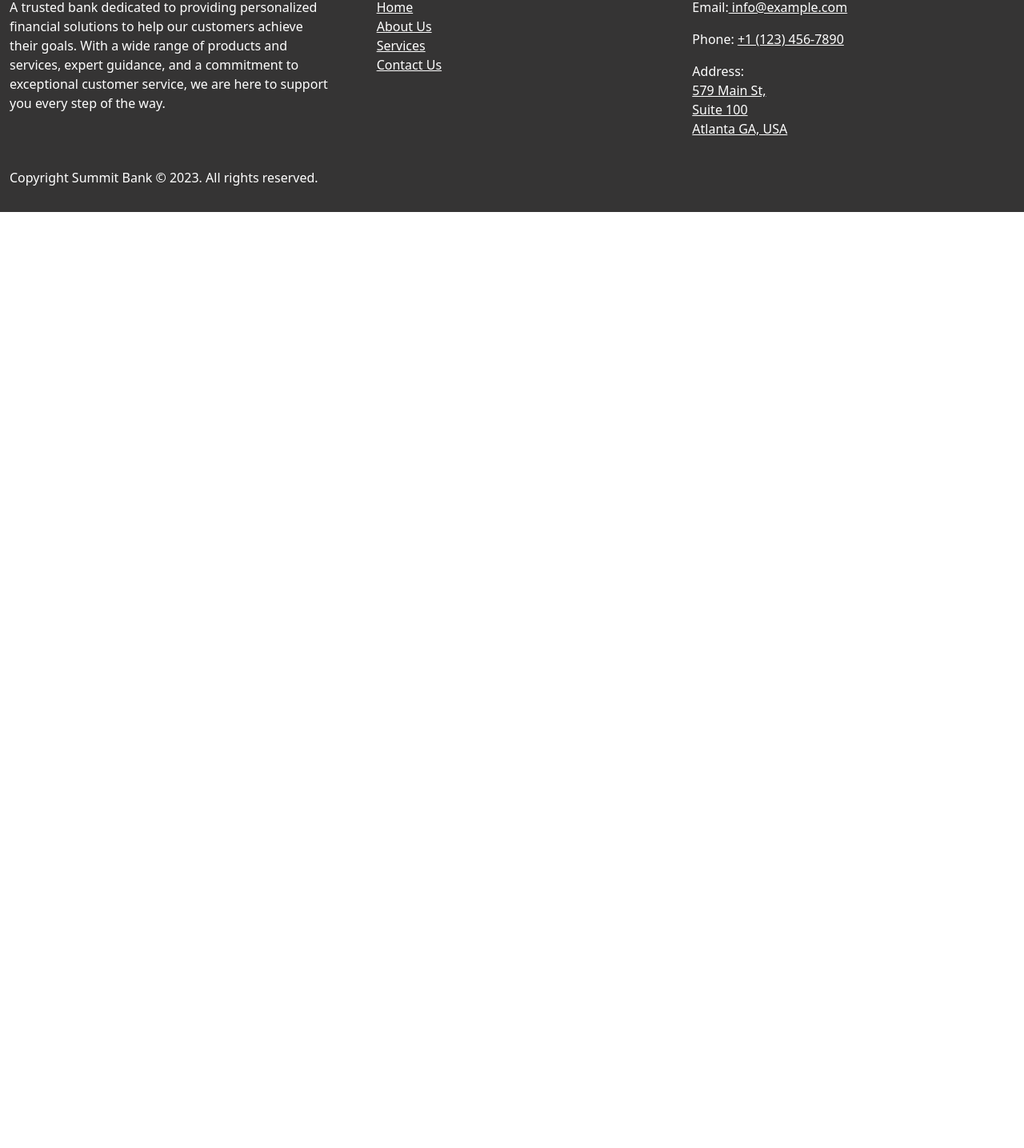
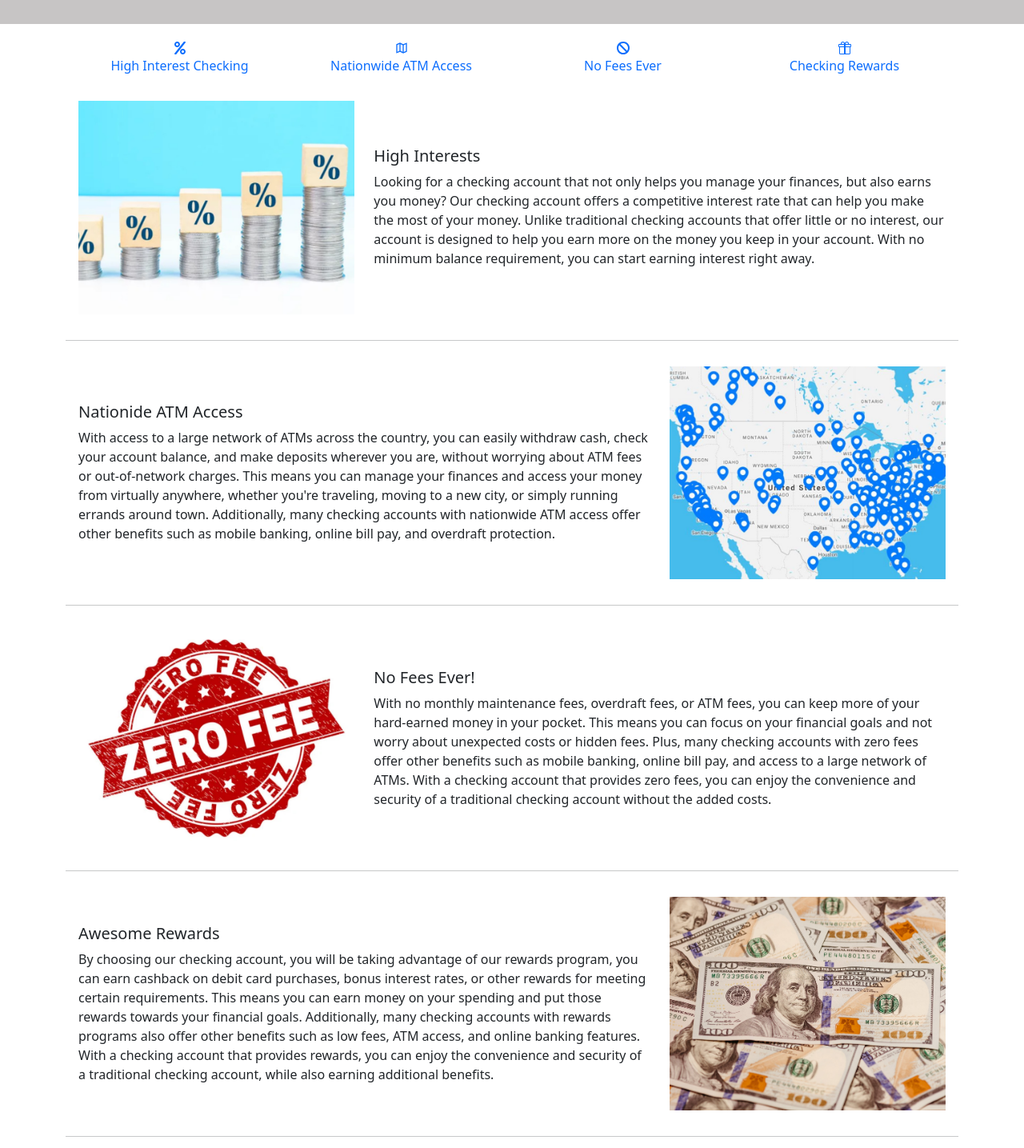
Before and after one commit to MoisesFC/summit-bank, a React (Create React App) app: page /checking in a window 1280 px wide. Shown: the part 280-1715 px from the top of the page at 80% size. Before the commit the page ends 800 px from the top, so only its background shows below. Built offline with nearby package versions, Linux system fonts and the light colour scheme.

Commit message:
finished checking account page

```diff
--- a/package.json
+++ b/package.json
@@ -10,6 +10,7 @@
     "react": "^18.2.0",
     "react-bootstrap": "^2.8.0",
     "react-dom": "^18.2.0",
+    "react-icons": "^4.10.1",
     "react-router-dom": "^6.14.2",
     "react-scripts": "5.0.1",
     "web-vitals": "^2.1.4"
--- a/src/App.css
+++ b/src/App.css
@@ -134,3 +134,39 @@
 .Carousel.Caption a {
   color: white;
 }
+
+.chekingJumbotron {
+  height: 400px;
+  background-color: lightgray;
+}
+
+
+.jumbotron{
+  background-color: #c7c5c5;
+}
+
+
+.no-underline {
+  text-decoration: none;
+}
+
+.custom-card .card{
+  border: none;
+}
+
+.custom-card-body {
+  display: flex;
+  flex-direction: column;
+  justify-content: center;
+  align-items: center;
+}
+
+.custom-image {
+  max-width: 700px;
+  max-height: 700px;
+}
+/*
+.d-flex {
+  max-width: 700px;
+  text-align: center;
+} */
--- a/src/components/Footer.js
+++ b/src/components/Footer.js
@@ -35,7 +35,7 @@ const Footer = () => {
           </Row>
           <br/>
           <Row>
-            <h6>Copyright Summit Bank © 2023. All rights reserved.</h6>
+            <h6 style={{textAlign: 'center'}}>  Copyright Summit Bank © 2023. All rights reserved.</h6>
           </Row>
         </Container>
       </footer>
--- a/src/components/Header.js
+++ b/src/components/Header.js
@@ -16,8 +16,8 @@ const Header = () => {
           alt="React Bootstrap logo"
         />
       </Navbar.Brand>
-      <Navbar.Toggle style={{ margin: '10px' }} className="toggler-icon" aria-controls="basic-navbar-nav" />
-      <Navbar.Collapse id="basic-navbar-nav">
+      <Navbar.Toggle style={{ margin: '10px'}} className="toggler-icon" aria-controls="basic-navbar-nav" />
+      <Navbar.Collapse id="basic-navbar-nav" style={{textAlign: 'center' }}>
         <Nav className="me-auto">
           <Nav.Link as={NavLink} to="/" exact activeClassName="active-link" className="link-white">
             Home
--- a/src/pages/CheckingPage.js
+++ b/src/pages/CheckingPage.js
@@ -1,9 +1,158 @@
 import React from "react";
+import { Card, Row, Col, Container, Button } from 'react-bootstrap';
+import { FaPercent } from 'react-icons/fa';
+import { RiMap2Line } from 'react-icons/ri';
+import { ImBlocked } from 'react-icons/im';
+import { BsGift } from 'react-icons/bs';
+import highIntImage from "../img/highInterest.jpg";
+import usMapImg from "../img/usBannk.jpg";
+import zeroFeeImage from "../img/zeroFees.jpg";
+import rewardDollarImg from "../img/rewards.jpg";
+
 
 const CheckingPage = () => {
-return(
-    <h1>Checking Page</h1>
-)
+    return (
+        <Container fluid className="p-0">
+            <div className="container-fluid text-dark p-3 jumbotron">
+                <div className="container p-3">
+                    <h1 className="display-3" ><strong>Summit Premium® Checking</strong></h1>
+                    <hr />
+                    <a href="#" className="btn btn-success">Open Account</a>
+                </div>
+            </div>
+            <Row className="container p-3 m-auto">
+                <Col col={3} className="text-center">
+                    <a href="#" className="no-underline">
+                        <FaPercent />
+                        <br className="brIcon" />
+                        High Interest Checking
+                    </a>
+                </Col>
+                <Col col={3} className="text-center">
+                    <a href="#" className="no-underline">
+                        <RiMap2Line />
+                        <br className="brIcon" />
+                        Nationwide ATM Access
+                    </a>
+                </Col>
+                <Col col={3} className="text-center">
+                    <a href="#" className="no-underline">
+                        <ImBlocked />
+                        <br className="brIcon" />
+                        No Fees Ever
+                    </a>
+                </Col>
+                <Col col={3} className="text-center">
+                    <a href="#" className="no-underline">
+                        <BsGift />
+                        <br className="brIcon" />
+                        Checking Rewards
+                    </a>
+                </Col>
+            </Row>
+
+            <Card className="custom-card container border-0">
+                <Card.Body className="custom-card-body">
+                    <Row>
+                        <Col md={4} className="text-left align-self-center">
+                            <img
+                                src={highIntImage}
+                                alt="Sample"
+                                className="img-fluid custom-image"
+                            />
+                        </Col>
+                        <Col md={8} className="text-left align-self-center">
+                            <Card.Title>High Interests</Card.Title>
+                            <Card.Text>
+                                Looking for a checking account that not only helps you manage your finances, but also earns you money? Our checking account offers a competitive interest rate that can help you make the most of your money. Unlike traditional checking accounts that offer little or no interest, our account is designed to help you earn more on the money you keep in your account. With no minimum balance requirement, you can start earning interest right away.
+                            </Card.Text>
+                        </Col>
+                    </Row>
+                </Card.Body>
+                <hr />
+            </Card>
+            <Card className="custom-card container border-0">
+                <Card.Body className="custom-card-body">
+                    <Row>
+                        <Col md={4} className="text-center d-md-none">
+                            <img
+                                src={usMapImg}
+                                alt="Sample"
+                                className="img-fluid custom-image"
+                            />
+                        </Col>
+                        <Col md={8} className="text-left align-self-center">
+                            <Card.Title>Nationide ATM Access</Card.Title>
+                            <Card.Text>
+                                With access to a large network of ATMs across the country, you can easily withdraw cash, check your account balance, and make deposits wherever you are, without worrying about ATM fees or out-of-network charges. This means you can manage your finances and access your money from virtually anywhere, whether you're traveling, moving to a new city, or simply running errands around town. Additionally, many checking accounts with nationwide ATM access offer other benefits such as mobile banking, online bill pay, and overdraft protection.
+                            </Card.Text>
+                        </Col>
+                        <Col md={4} className="text-left align-self-center">
+                            <img
+                                src={usMapImg}
+                                alt="Sample"
+                                className="img-fluid custom-image"
+                            />
+                        </Col>
+                    </Row>
+                </Card.Body>
+                <hr />
+            </Card>
+            <Card className="custom-card container border-0">
+                <Card.Body className="custom-card-body">
+                    <Row>
+                        <Col md={4} className="text-left align-self-center">
+                            <img
+                                src={zeroFeeImage}
+                                alt="Sample"
+                                className="img-fluid custom-image"
+                            />
+                        </Col>
+                        <Col md={8} className="text-left align-self-center">
+                            <Card.Title>No Fees Ever!</Card.Title>
+                            <Card.Text>
+                                With no monthly maintenance fees, overdraft fees, or ATM fees, you can keep more of your hard-earned money in your pocket. This means you can focus on your financial goals and not worry about unexpected costs or hidden fees. Plus, many checking accounts with zero fees offer other benefits such as mobile banking, online bill pay, and access to a large network of ATMs. With a checking account that provides zero fees, you can enjoy the convenience and security of a traditional checking account without the added costs.
+                            </Card.Text>
+                        </Col>
+                    </Row>
+                </Card.Body>
+                <hr />
+            </Card>
+            <Card className="custom-card container border-0">
+                <Card.Body className="custom-card-body">
+                    <Row>
+                        <Col md={4} className="text-center d-md-none">
+                            <img
+                                src={rewardDollarImg}
+                                alt="Sample"
+                                className="img-fluid custom-image"
+                            />
+                        </Col>
+                        <Col md={8} className="text-left align-self-center">
+                            <Card.Title>Awesome Rewards</Card.Title>
+                            <Card.Text>
+                            By choosing our checking account, you will be taking advantage of our rewards program, you can earn cashback on debit card purchases, bonus interest rates, or other rewards for meeting certain requirements. This means you can earn money on your spending and put those rewards towards your financial goals. Additionally, many checking accounts with rewards programs also offer other benefits such as low fees, ATM access, and online banking features. With a checking account that provides rewards, you can enjoy the convenience and security of a traditional checking account, while also earning additional benefits.
+                            </Card.Text>
+                        </Col>
+                        <Col md={4} className="text-center d-none d-md-flex align-items-center">
+                            <img
+                                src={rewardDollarImg}
+                                alt="Sample"
+                                className="img-fluid custom-image"
+                            />
+                        </Col>
+                    </Row>
+                </Card.Body>
+                <hr />
+            </Card>
+            <Row>
+                <Col md={12} className="text-center">
+                    <Button color="success">Open Account Now!</Button>
+                </Col>
+            </Row>
+
+        </Container>
+    )
 };
 
 export default CheckingPage;
```
Also changed, not shown: 1 other file (tests, documents, lock files or other folders).
